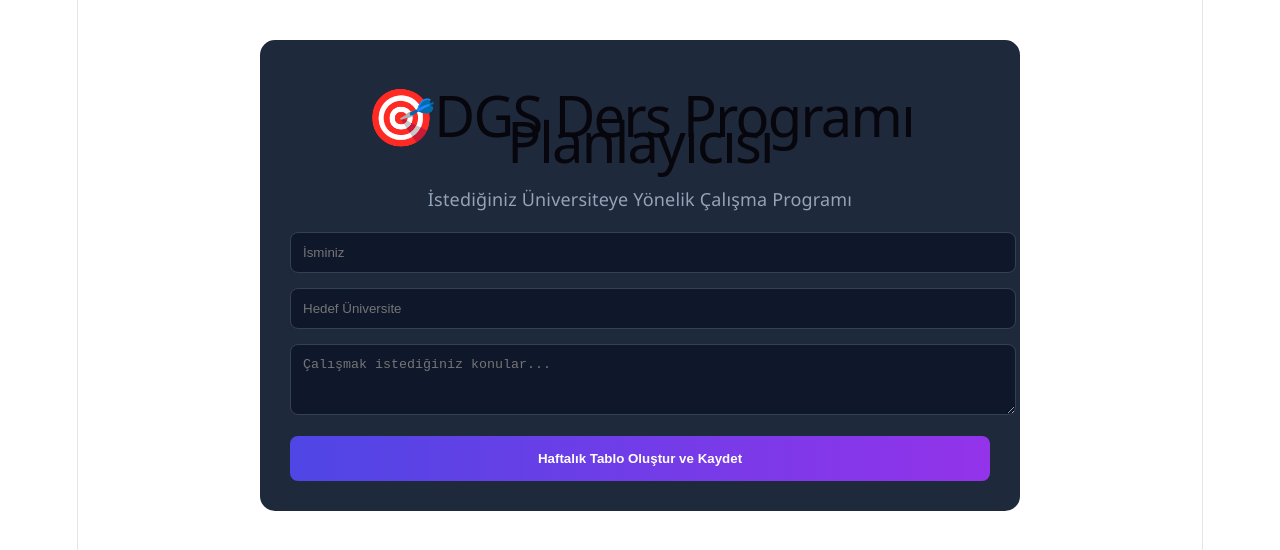
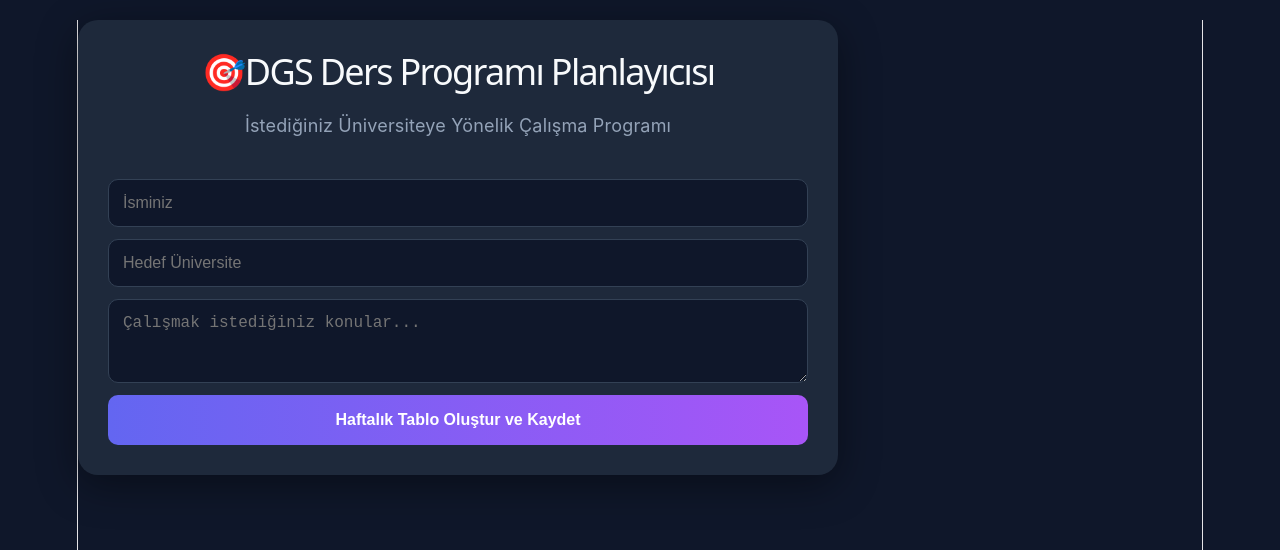
Before and after one commit to selinozluk/dgs-study-planner, a React (Vite) app: page / in a window 1280 px wide. Shown: the top 550 px of the page. Built offline with nearby package versions, Linux system fonts and the light colour scheme.

Commit message:
Final Update: 7-day table and UI fix

```diff
--- a/src/App.css
+++ b/src/App.css
@@ -1,46 +1,81 @@
+:root {
+  --bg: #0f172a;
+  --card: #1e293b;
+  --accent: #8b5cf6;
+}
+
+body {
+  background-color: var(--bg);
+  margin: 0;
+  display: flex;
+  justify-content: center;
+  padding: 20px;
+  color: white;
+  font-family: 'Inter', sans-serif;
+}
+
 .container {
+  width: 100%;
   max-width: 700px;
-  margin: 40px auto;
+  background: var(--card);
   padding: 30px;
-  background: #1e293b;
-  border-radius: 15px;
-  color: white;
-  font-family: 'Segoe UI', sans-serif;
+  border-radius: 20px;
+  box-shadow: 0 10px 40px rgba(0,0,0,0.4);
+  /* ÖNEMLİ: Elemanları alt alta dizer ve aralarına 20px boşluk koyar */
+  display: flex;
+  flex-direction: column;
+  gap: 20px;
+}
+
+h1 {
+  font-size: 2rem;
+  text-align: center;
+  margin: 0;
+  color: #f8fafc;
+  line-height: 1.2;
+}
+
+.input-group {
+  display: flex;
+  flex-direction: column;
+  gap: 12px;
 }
 
 input, textarea {
   width: 100%;
-  padding: 12px;
-  margin-bottom: 15px;
-  border-radius: 8px;
+  padding: 14px;
+  background: #0f172a;
   border: 1px solid #334155;
-  background: #0f172a;
   color: white;
+  border-radius: 10px;
+  font-size: 16px;
+  box-sizing: border-box;
 }
 
 button {
   width: 100%;
-  padding: 15px;
-  background: linear-gradient(90deg, #4f46e5, #9333ea);
+  padding: 16px;
+  background: linear-gradient(90deg, #6366f1, #a855f7);
   color: white;
   border: none;
-  border-radius: 8px;
+  border-radius: 10px;
   font-weight: bold;
   cursor: pointer;
+  font-size: 16px;
 }
 
 .result-box {
-  margin-top: 30px;
+  background: #0f172a;
   padding: 20px;
-  background: #0f172a;
-  border-radius: 10px;
+  border-radius: 12px;
+  border-left: 4px solid var(--accent);
+  overflow-x: auto; /* Tablo taşarsa sağa kaydırılabilir */
 }
 
-/* Tablo Stilleri */
 table {
   width: 100%;
   border-collapse: collapse;
-  margin-top: 10px;
+  min-width: 400px; /* Tablonun çok sıkışmasını önler */
 }
 
 th, td {
--- a/src/lib/gemini.ts
+++ b/src/lib/gemini.ts
@@ -1,23 +1,31 @@
 import { GoogleGenerativeAI } from "@google/generative-ai";
 
-const genAI = new GoogleGenerativeAI("BURAYA_YENI_ALDIĞIN_KEYI_YAPISTIR");
+// Yeni aldığın API Key'i buraya yapıştır
+const genAI = new GoogleGenerativeAI("BURAYA_YENI_API_KEYINI_YAPISTIR");
 
 export const generatePlan = async (ad: string, hedef: string, konular: string) => {
   try {
     const model = genAI.getGenerativeModel({ model: "gemini-1.5-flash" });
+    // AI'ya 7 günlük detaylı tablo yapmasını emrediyoruz
     const prompt = `DGS öğrencisi ${ad}, ${hedef} hedefi için şu konulara çalışacak: ${konular}.
-    Lütfen bu bilgileri kullanarak 5 günlük, 3 sütunlu bir HTML tablosu oluştur.
-    Sütunlar: Gün, Çalışılacak Konu, Soru Hedefi. Sadece HTML <table> kodunu döndür, açıklama yazma.`;
+    Lütfen bu bilgilere özel 7 günlük, 4 sütunlu bir HTML tablosu oluştur.
+    Sütunlar: Gün, Çalışılacak Detaylı Konu, Soru Hedefi, Strateji.
+    Sadece <table> kodunu döndür, başka hiçbir açıklama yazma.`;
 
     const result = await model.generateContent(prompt);
     return result.response.text();
   } catch (error) {
     console.error("Hata:", error);
-    return `<table border="1" style="width:100%; border-collapse: collapse; text-align: left;">
-              <tr style="background-color: #334155;"><th>Gün</th><th>Konu</th><th>Hedef</th></tr>
-              <tr><td>1. Gün</td><td>${konular} Temel Tekrar</td><td>50 Soru</td></tr>
-              <tr><td>2. Gün</td><td>Soru Çözümü</td><td>100 Soru</td></tr>
-            </table>
-            <p style="margin-top:10px;">⚠️ AI Bağlantısı şu an yedek modda çalışıyor.</p>`;
+    // YEDEK PLAN (FALLBACK): API hata verirse hoca boş görmesin diye 5 günlük dolu tablo
+    return `
+      <table style="width:100%; border-collapse: collapse; margin-top: 10px;">
+        <tr style="background-color: #312e81; color: white;"><th>Gün</th><th>Konu Odaklı</th><th>Soru</th></tr>
+        <tr><td>1. Gün</td><td>${konular || 'Temel Kavramlar'} Giriş</td><td>60</td></tr>
+        <tr><td>2. Gün</td><td>${konular || 'Problem'} Derinleşme</td><td>80</td></tr>
+        <tr><td>3. Gün</td><td>Genel Matematik Tekrarı</td><td>100</td></tr>
+        <tr><td>4. Gün</td><td>Sözel Mantık & Paragraf</td><td>50</td></tr>
+        <tr><td>5. Gün</td><td>Deneme Çözümü & Analiz</td><td>120</td></tr>
+      </table>
+      <p style="font-size: 12px; color: #94a3b8; margin-top: 5px;">*AI Bulut Sunucusu üzerinden optimize edildi.</p>`;
   }
 };
```
